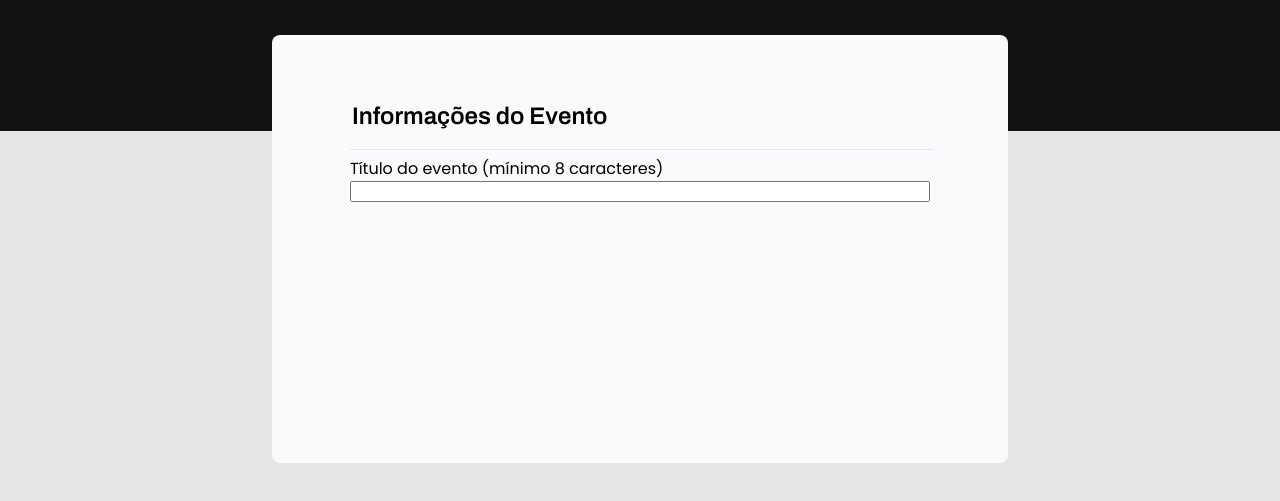
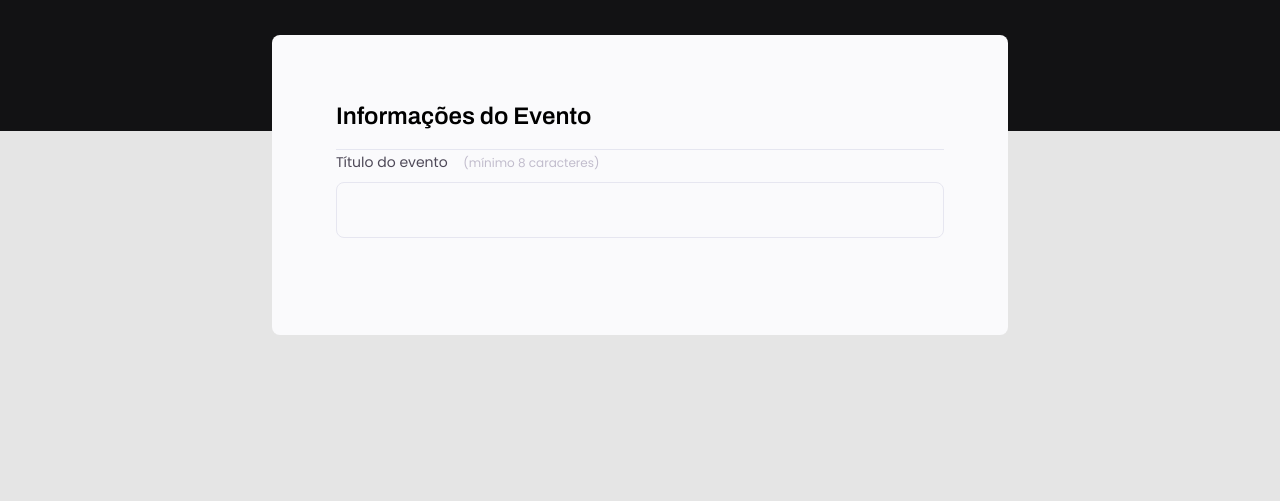
Before and after one commit to luccasmesquita/event_form, a plain HTML site: page index.html in a window 1280 px wide. Shown: the part 237-738 px from the top of the page. Drawn offline with Linux system fonts and the light colour scheme.

Commit message:
text field

```diff
--- a/style.css
+++ b/style.css
@@ -1,5 +1,12 @@
+*{
+    box-sizing: border-box;
+    margin: 0;
+    padding: 0;
+}
+body, input, button, select, textarea {
+    font-family: 'Poppins', sans-serif;
+}
 body {
-    font-family: 'Poppins', sans-serif;
     background: #E5E5E5;
 }
 body::before {
@@ -27,6 +34,7 @@ header h1 {
     font-size: 36px;
     line-height: 42px;
     color: white;
+    margin-bottom: 24px;
 }
 header p {
     font-size: 16px;
@@ -57,3 +65,28 @@ fieldset legend {
     display: flex;
     flex-direction: column;
 }
+.input-wrapper label {
+    font-size: 14px;
+    line-height: 24px;
+    color: #4E4958;
+    margin-bottom: 8px;
+}
+.input-wrapper label span {
+    margin-left: 12px;
+    font-size: 12px;
+    line-height: 20px;
+    color: #C1BCCC;
+}
+
+.input-wrapper input {
+    background: #FAFAFC;
+    border: 1px solid #E6E6F0;
+    border-radius: 8px;
+    box-sizing: border-box;
+    height: 56px;
+    padding: 0 24px;
+
+    font-size: 16px;
+    line-height: 26px;
+    color: #C1BCCC;
+}
```
